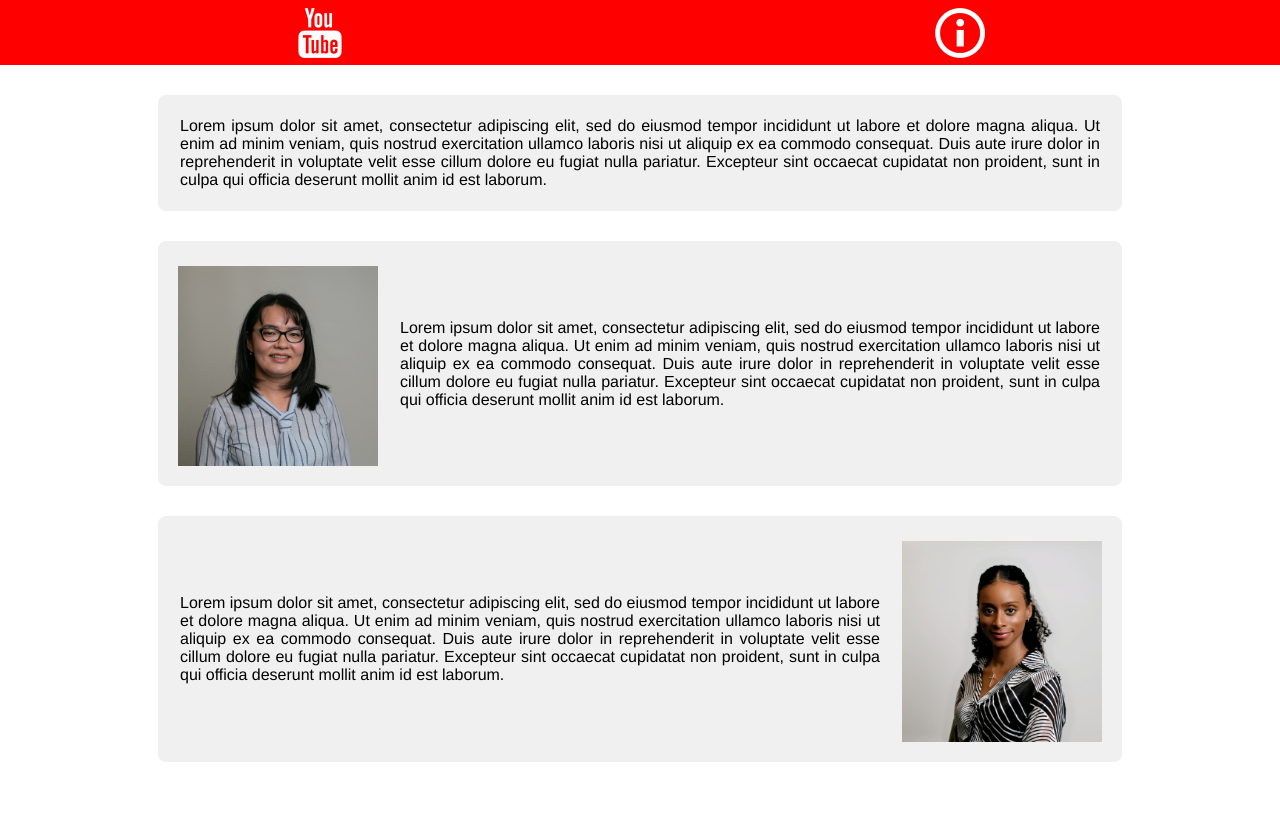
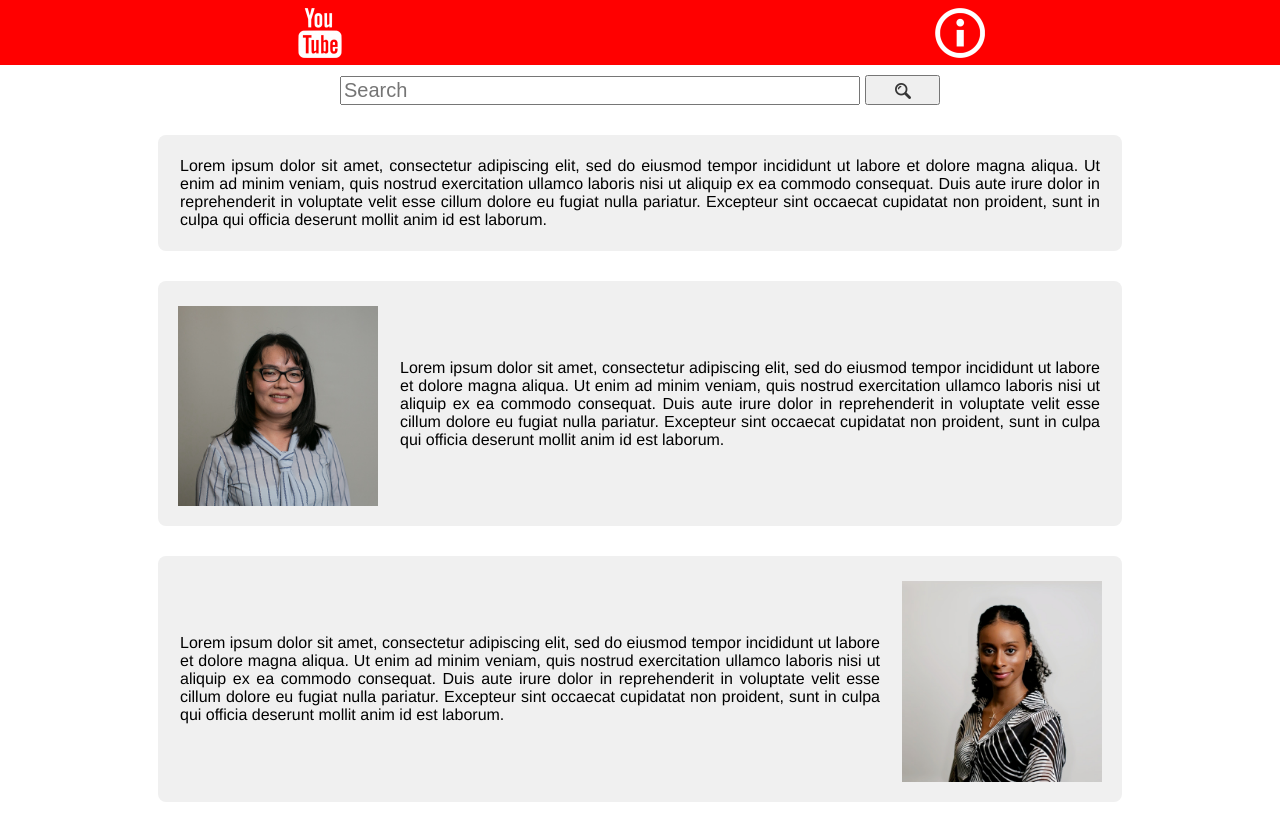
Before and after one commit to teyannaearle/youtube_react_application, a React (Create React App) app: page /about in a window 1280 px wide. Before the commit the page ends 800 px from the top, so only its background shows below. Built offline with nearby package versions, Linux system fonts and the light colour scheme; no server answers.

Commit message:
Add searchBar and its results

```diff
--- a/src/App.css
+++ b/src/App.css
@@ -1,3 +1,4 @@
 #root{
-  font-family: 'Franklin Gothic Medium', 'Arial Narrow', Arial, sans-serif
+  font-family: 'Franklin Gothic Medium', 'Arial Narrow', Arial, sans-serif;
+  background-color: white;
 }
--- a/src/App.js
+++ b/src/App.js
@@ -1,41 +1,81 @@
-import React, { Component } from 'react'
-import './App.css';
-import Navbar from "./Components/Navbar"
-import { Route, Switch } from "react-router-dom"
-import HomePage from "./Components/HomePage"
-import About from "./Components/About"
-import YoutubeApi from './Components/YoutubeApi'
-
+import React, { Component } from "react";
+import "./App.css";
+import Navbar from "./Components/Navbar";
+import { Route, Switch } from "react-router-dom";
+import HomePage from "./Components/HomePage";
+import About from "./Components/About";
+import YoutubeApi from "./Components/YoutubeApi";
+import Searchbar from "./Components/Searchbar";
 
 export class App extends Component {
   constructor() {
-    super()
+    super();
     this.state = {
-      randomVideos: []
-    }
+      input: "",
+      randomVideos: [],
+      searchedVideos: [],
+    };
   }
 
   async componentDidMount() {
-    const randVideos = await YoutubeApi.getRandom()
-    console.log(randVideos)
+    const randVideos = await YoutubeApi.getRandom();
     this.setState({
       randomVideos: randVideos,
-    })
+    });
   }
+
+  handleInput = (e) => {
+    const { value } = e.target;
+    this.setState({
+      input: value,
+    });
+  };
+
+  handleSubmit = async (e) => {
+    e.preventDefault();
+    const { input } = this.state;
+
+    const searchResults = await YoutubeApi.getSearch(input);
+    this.setState({
+      searchedVideos: searchResults,
+      input: "",
+    });
+  };
+
+  clearSearch = () => {
+    this.setState({
+      searchedVideos: [],
+    });
+  };
+
   render() {
-    const { randomVideos } = this.state;
+    const { randomVideos, input, searchedVideos } = this.state;
     return (
       <div>
-        <Navbar />
+        <Navbar clearSearch={this.clearSearch} />
+        <Searchbar
+          input={input}
+          handleInput={this.handleInput}
+          handleSubmit={this.handleSubmit}
+        />
         <Switch>
-          <Route exact path="/" render={(props) => <HomePage {...props} randomVideos={randomVideos} />}
-          // component={HomePage} randomVideos={randomVideos}
+          <Route
+            exact
+            path="/"
+            render={(props) => (
+              <HomePage
+                {...props}
+                randomVideos={randomVideos}
+                searchedVideos={searchedVideos}
+              />
+            )}
+            // component={HomePage} randomVideos={randomVideos}
           ></Route>
           <Route path="/about" component={About}></Route>
         </Switch>
       </div>
-    )
+    );
   }
 }
 
-export default App
+export default App;
--- a/src/Components/HomePage.css
+++ b/src/Components/HomePage.css
@@ -1,7 +1,8 @@
 .home {
   width: 90%;
   margin: auto;
-  padding-bottom: 50px;
+  padding-top: 20px;
+  padding-bottom: 30px;
   background-color: rgb(240, 240, 240);
 }
 
@@ -20,6 +21,10 @@ hr {
 .displayed-vids {
   display: grid;
   grid-template-columns: repeat(4, 1fr);
+}
+
+ul {
+  padding: 0px;
 }
 
 li {
--- a/src/Components/HomePage.js
+++ b/src/Components/HomePage.js
@@ -1,12 +1,12 @@
 import React from "react";
 import "./HomePage.css";
-import Searchbar from "./Searchbar"
 
-function Homepage({ randomVideos }) {
-  const videos = randomVideos.map((video) => {
+function Homepage({ randomVideos, searchedVideos }) {
+  const listItems = (video, id) => {
+
     return (
-      <li key={video.id}>
-        <a href={`https://www.youtube.com/watch?v=${video.id}`}>
+      <li key={id}>
+        <a href={`https://www.youtube.com/watch?v=${id}`}>
           <img
             src={video.snippet.thumbnails.medium.url}
             alt={video.snippet.title}
@@ -17,17 +17,28 @@ function Homepage({ randomVideos }) {
         <p className="channel">{video.snippet.channelTitle}</p>
       </li>
     );
+  };
+
+  const randVids = randomVideos.map((video) => {
+    let id  = video.id
+    return listItems(video, id);
   });
 
-  return (
-    <>
-      <Searchbar />
-      <div className="home">
-        <h1>Recommended</h1>
-        <hr />
-        <div className="displayed-vids">{videos}</div>
-      </div>
-    </>
+  const searchedResults = searchedVideos.map((video) => {
+    let id = video.id.videoId
+    return listItems(video, id);
+  });
+
+  return searchedVideos.length !== 0 ? (
+    <div className="home">
+      <ul className="displayed-vids">{searchedResults}</ul>
+    </div>
+  ) : (
+    <div className="home">
+      <h1>Recommended</h1>
+      <hr />
+      <ul className="displayed-vids">{randVids}</ul>
+    </div>
   );
 }
 
--- a/src/Components/Navbar.js
+++ b/src/Components/Navbar.js
@@ -1,16 +1,20 @@
-import React from 'react'
-import { Link } from "react-router-dom"
-import "./Navbar.css"
-import Logo from "../Assets/youtube-50.png"
-import About from "../Assets/info-2-50.png"
+import React from "react";
+import { Link } from "react-router-dom";
+import "./Navbar.css";
+import Logo from "../Assets/youtube-50.png";
+import About from "../Assets/info-2-50.png";
 
-function Navbar() {
-    return (
-       <nav>
-           <Link to="/"><img src={Logo} alt="home"/></Link>
-           <Link to="/about"><img src={About} alt="about"/></Link>
-       </nav>
-    )
+function Navbar(props) {
+  return (
+    <nav>
+      <Link to="/">
+        <img src={Logo} alt="home" />
+      </Link>
+      <Link to="/about">
+        <img src={About} alt="about" onClick={props.clearSearch} />
+      </Link>
+    </nav>
+  );
 }
 
-export default Navbar
+export default Navbar;
--- a/src/Components/Searchbar.js
+++ b/src/Components/Searchbar.js
@@ -1,13 +1,21 @@
 import React from "react";
-import Search from "../Assets/zoom-16.png"
-import "./SearchBar.css"
+import Search from "../Assets/zoom-16.png";
+import "./SearchBar.css";
 
-function Searchbar() {
+function Searchbar(props) {
+  const { input, handleInput, handleSubmit } = props;
   return (
     <div>
-      <form className="search">
-        <input type="text" placeholder="Search"></input>
-        <button><img src={Search}/></button>
+      <form className="search" onSubmit={handleSubmit}>
+        <input
+          type="text"
+          placeholder="Search"
+          value={input}
+          onChange={handleInput}
+        ></input>
+        <button type="submit">
+          <img src={Search} alt="Search" />
+        </button>
       </form>
     </div>
   );
--- a/src/Components/YoutubeApi.js
+++ b/src/Components/YoutubeApi.js
@@ -1,5 +1,4 @@
-import React from 'react'
-import axios from "axios"
+import axios from "axios";
 
 // URL for searching videos
 // https://www.googleapis.com/youtube/v3/search?key=${apiKey}&type=video&part=snippet&maxResults=20&q=cats
@@ -7,21 +6,25 @@ import axios from "axios"
 // URL for popular/random videos
 // https://www.googleapis.com/youtube/v3/videos?chart=mostPopular&key=${apiKey}&part=snippet&maxResults=10
 
-
 const apiKey = process.env.REACT_APP_API_KEY;
 
 const getRandom = async () => {
-const { data } = await axios.get(`https://www.googleapis.com/youtube/v3/videos?chart=mostPopular&key=${apiKey}&part=snippet&maxResults=12`)
-// console.log(data.items)
-return data.items
-}
+  const { data } = await axios.get(
+    `https://www.googleapis.com/youtube/v3/videos?chart=mostPopular&key=${apiKey}&part=snippet&maxResults=12`
+  );
+  return data.items;
+};
 
-const getSearch = async () => {
+const getSearch = async (input) => {
+  const { data } = await axios.get(
+    `https://www.googleapis.com/youtube/v3/search?key=${apiKey}&type=video&part=snippet&maxResults=20&q=${input}`
+  );
+  return data.items;
+};
 
-}
-
-
-export default {
+const defaults = {
     getRandom,
     getSearch
 }
+
+export default defaults
```
